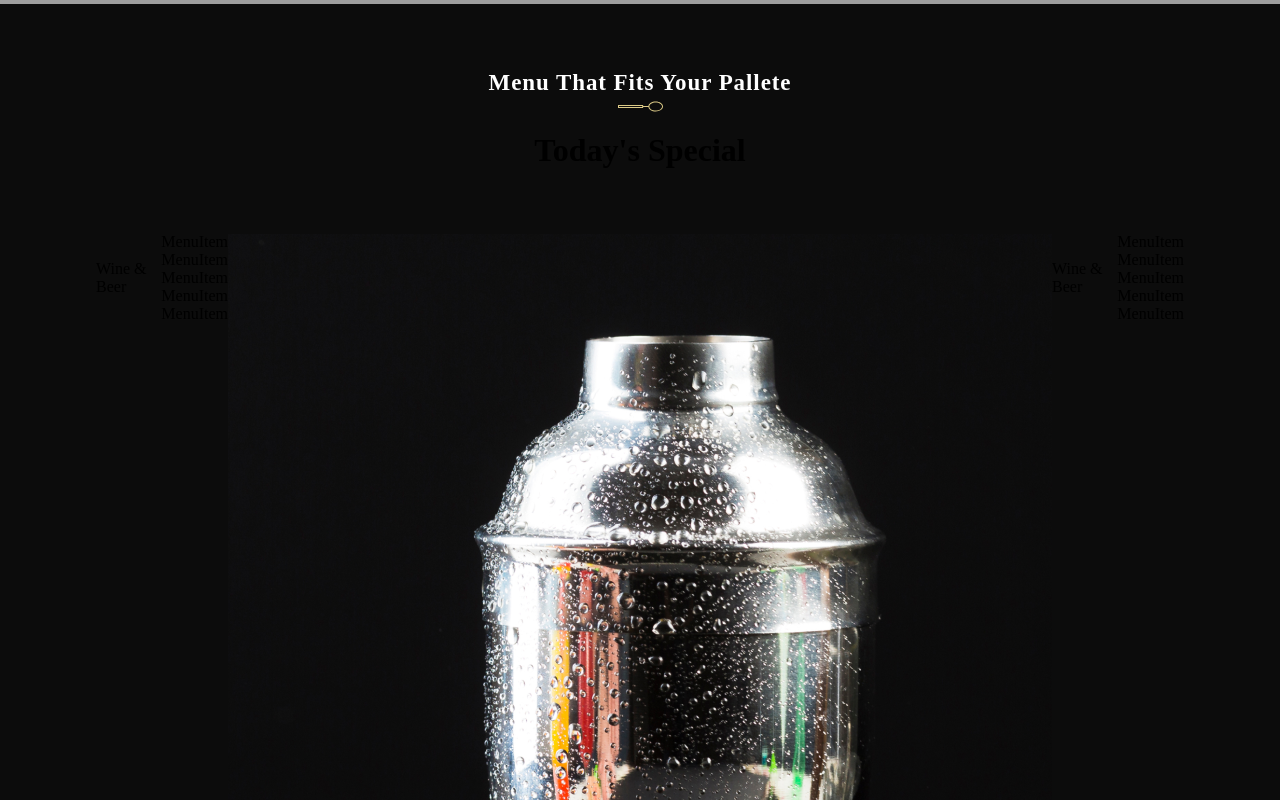
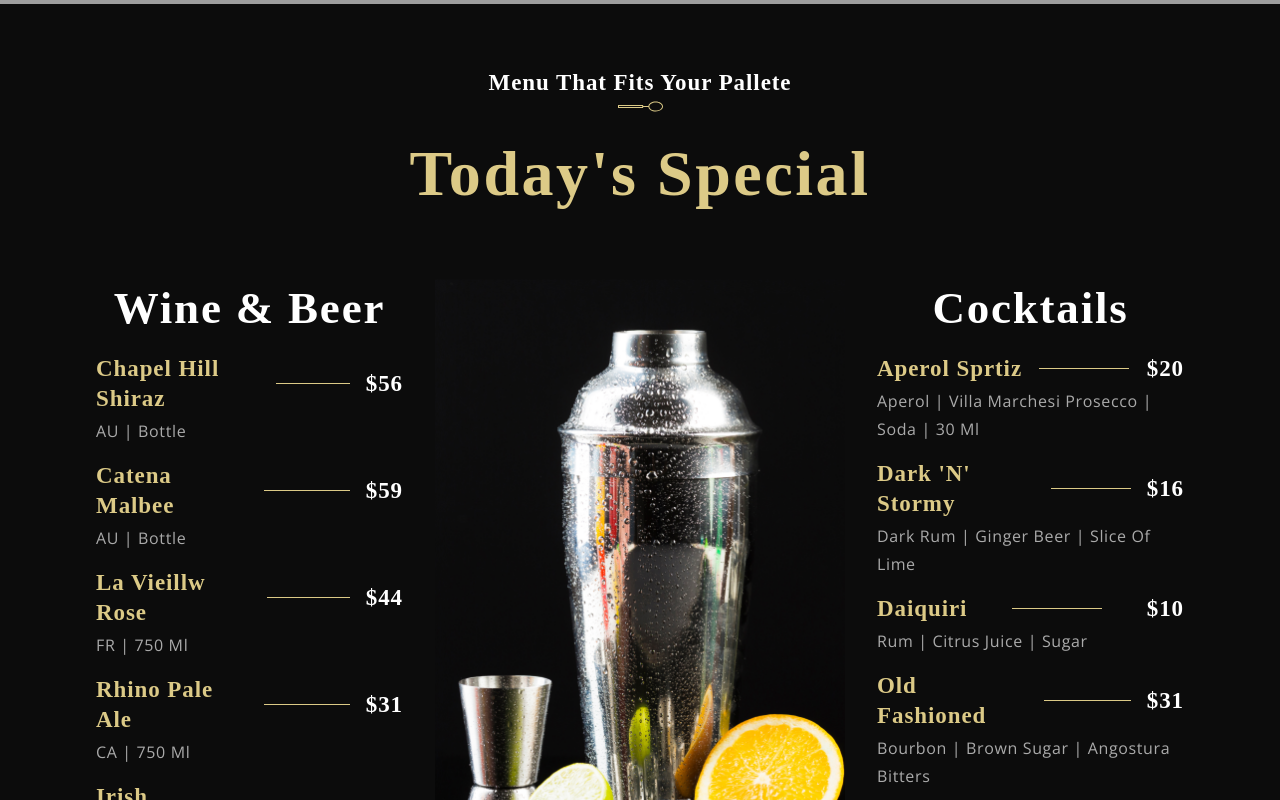
Before and after one commit to The-CodeINN/SideHustle-CAPSTONE-RESTAURANT, a React (Create React App) app: page / in a window 1280 px wide. Shown: the part 2180-2980 px from the top of the page. Built offline with nearby package versions, Linux system fonts and the light colour scheme; grey boxes are pictures that could not be loaded; a web font is replaced by a local one.

Commit message:
Menu item in progress

```diff
--- a/src/components/Menuitem/MenuItem.css
+++ b/src/components/Menuitem/MenuItem.css
@@ -0,0 +1,34 @@
+.app__menuitem {
+  width: 100%;
+  margin: 1rem 0;
+  display: flex;
+  flex-direction: column;
+}
+
+.app__menuitem-head {
+  display: flex;
+  justify-content: space-between;
+  align-items: center;
+}
+
+.app__menuitem-sub {
+  width: 100%;
+  margin-top: 0.2rem;
+}
+
+.app__menuitem-name {
+  flex: 1;
+}
+
+.app__menuitem-dash {
+  width: 90px;
+  height: 1px;
+  background: var(--color-golden);
+  margin: 0 1rem;
+}
+
+.app__menuitem-price {
+  display: flex;
+  justify-content: flex-end;
+  align-items: flex-end;
+}
--- a/src/components/Menuitem/MenuItem.jsx
+++ b/src/components/Menuitem/MenuItem.jsx
@@ -3,7 +3,27 @@
 import "./MenuItem.css";
 
 const MenuItem = ({ title, price, tags }) => (
-  <div className="app__menuitem">MenuItem</div>
+  <div className="app__menuitem">
+    <div className="app__menuitem-head">
+      <div className="app__menu-name">
+        <p className="p__cormorant" style={{ color: "#DCCA87" }}>
+          {title}
+        </p>
+      </div>
+
+      <div className="app__menuitem-dash" />
+
+      <div className="app__menu-price">
+        <p className="p__cormorant">{price}</p>
+      </div>
+    </div>
+
+    <div className="app__menuitem-sub">
+      <p className="p__opensans" style={{ color: "#AAA" }}>
+        {tags}
+      </p>
+    </div>
+  </div>
 );
 
 export default MenuItem;
--- a/src/container/Menu/SpecialMenu.css
+++ b/src/container/Menu/SpecialMenu.css
@@ -16,3 +16,36 @@
   align-items: flex-start;
   flex-direction: row;
 }
+
+.app__specialMenu-menu_heading {
+  font-family: var(--font-base);
+  font-weight:600;
+  font-size:45px;
+  line-height:58.5px;
+  letter-spacing:0.04em;
+  color: var(--color-white);
+}
+
+.app__specialMenu-menu_wine,
+.app__specialMenu-menu_cocktails{
+  flex:1;
+  width:100%;
+  flex-direction:column;
+}
+
+.app__specialMenu-menu_img{
+  width: 410px;
+  margin: 0 2rem;
+}
+
+.app__specialMenu-menu_img img{
+  width: 100%;
+  height: auto;
+}
+
+..app__specialMenu-menu_items{
+  display: flex;
+  flex-direction: column;
+  margin: 2rem 0;
+  width:100%;
+}
--- a/src/container/Menu/SpecialMenu.jsx
+++ b/src/container/Menu/SpecialMenu.jsx
@@ -8,7 +8,7 @@
   <div className="app__specialMenu flex__center section__padding" id="menu">
     <div className="app__specialMenu-title">
       <SubHeading title="Menu that fits your pallete" />
-      <h1 className="headtext__colmorant">Today's Special</h1>
+      <h1 className="headtext__cormorant">Today's Special</h1>
     </div>
 
     <div className="app__specialMenu-menu">
@@ -18,7 +18,7 @@
           {data.wines.map((wine, index) => (
             <MenuItem
               key={wine.title + index}
-              title={wine.price}
+              title={wine.title}
               price={wine.price}
               tags={wine.tags}
             />
@@ -33,7 +33,7 @@
       </div>
 
       <div className="app__specialMenu-menu_cocktails flex__center">
-        <p className="app__specialMenu-menu_heading">Wine & Beer </p>
+        <p className="app__specialMenu-menu_heading"> Cocktails </p>
         <div className="app__specialMenu-menu_items">
           {data.cocktails.map((cocktail, index) => (
             <MenuItem
```
